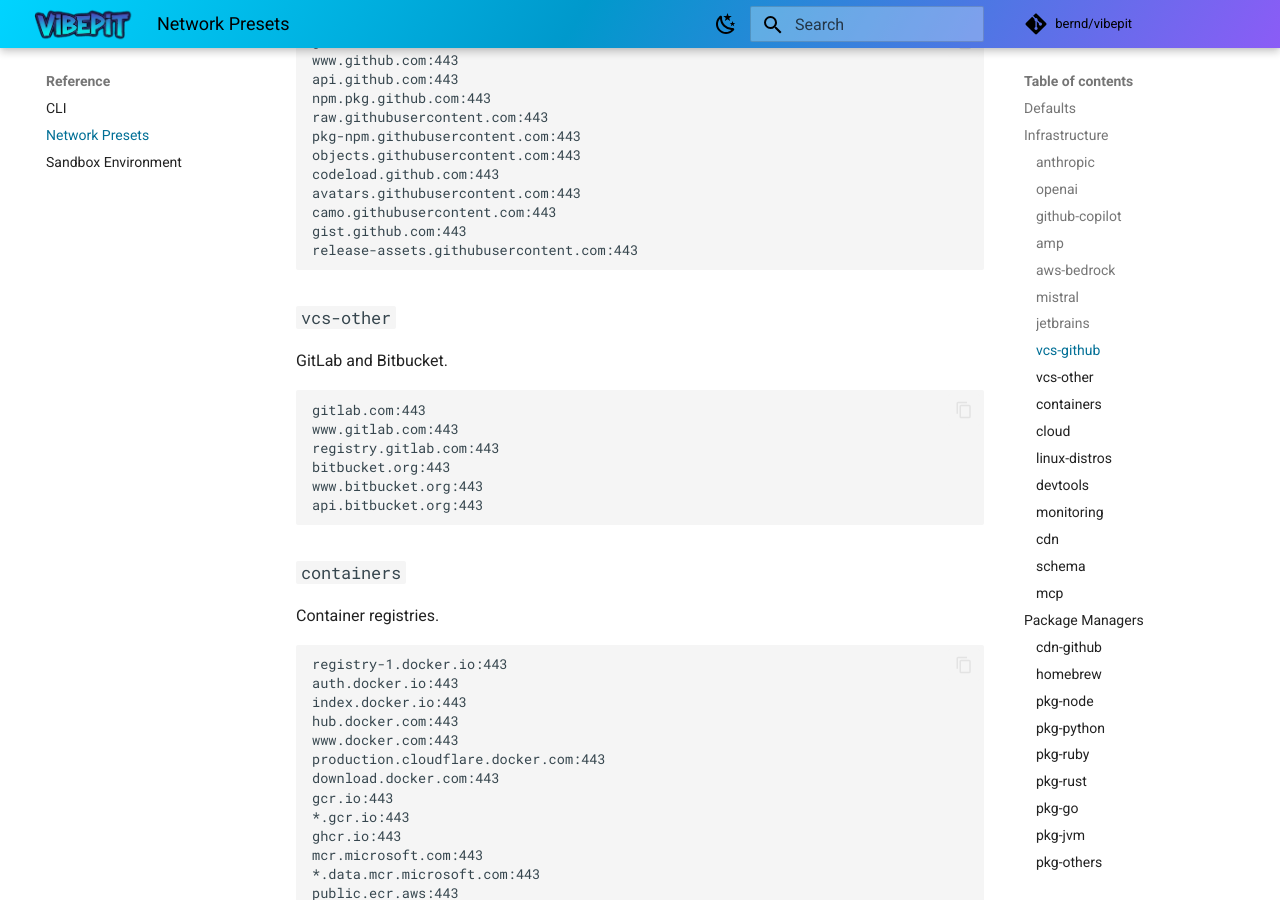
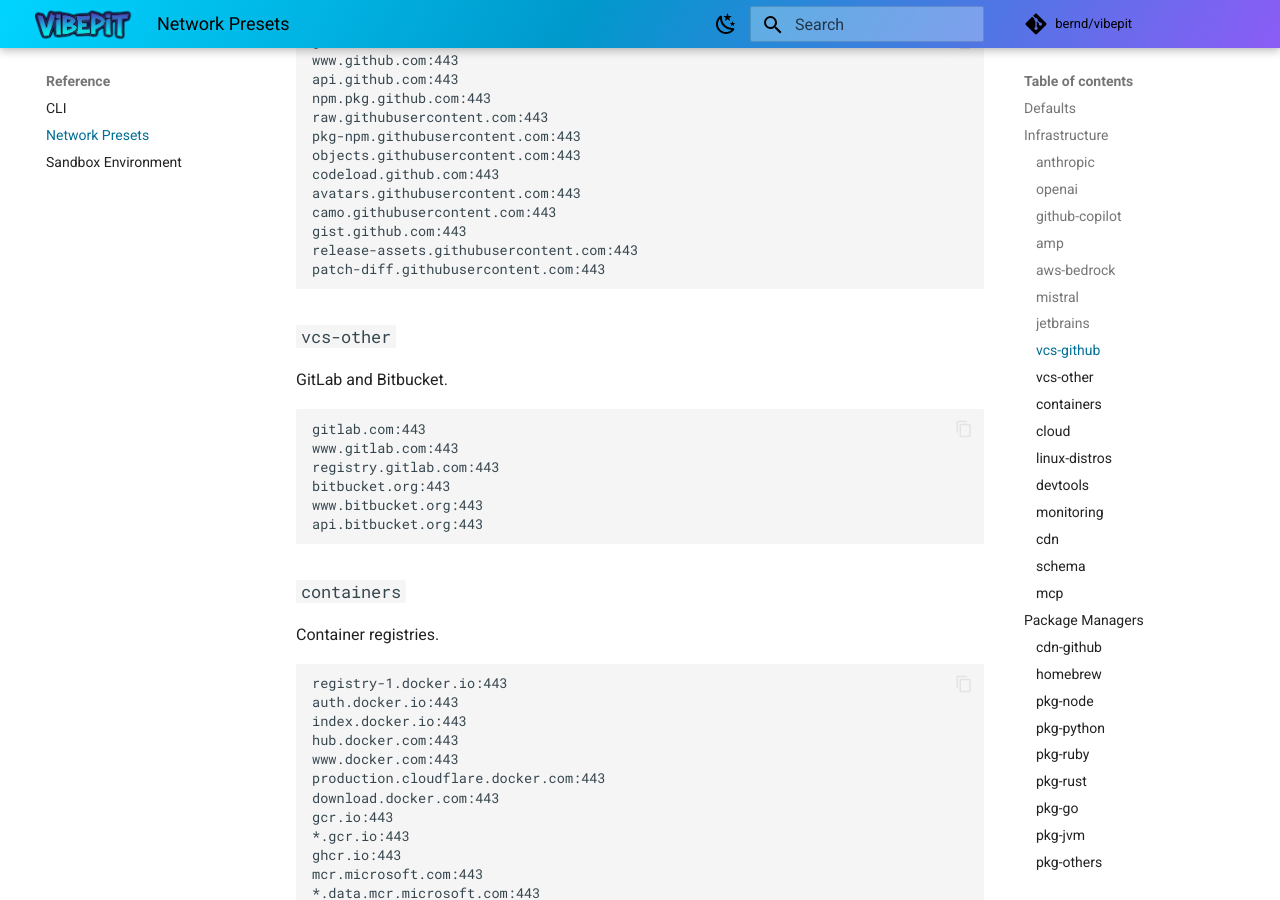
Before and after one commit to bernd/vibepit, an MkDocs documentation site: the page built from docs/content/reference/presets.md, in a window 1280 px wide and 900 px high, scrolled down 2397 px. Built offline with MkDocs 1.6.1 and Material for MkDocs 9.7.7, drawn with Linux system fonts in a browser that asks for light colours; comment, search, counter and statistics services are not loaded.

Commit message:
Add patch-diff.githubusercontent.com:443 to github network preset

````diff
--- a/docs/content/reference/presets.md
+++ b/docs/content/reference/presets.md
@@ -123,6 +123,7 @@
 camo.githubusercontent.com:443
 gist.github.com:443
 release-assets.githubusercontent.com:443
+patch-diff.githubusercontent.com:443
 ```
 
 ### `vcs-other`
````
Also changed, not shown: 1 other file.
